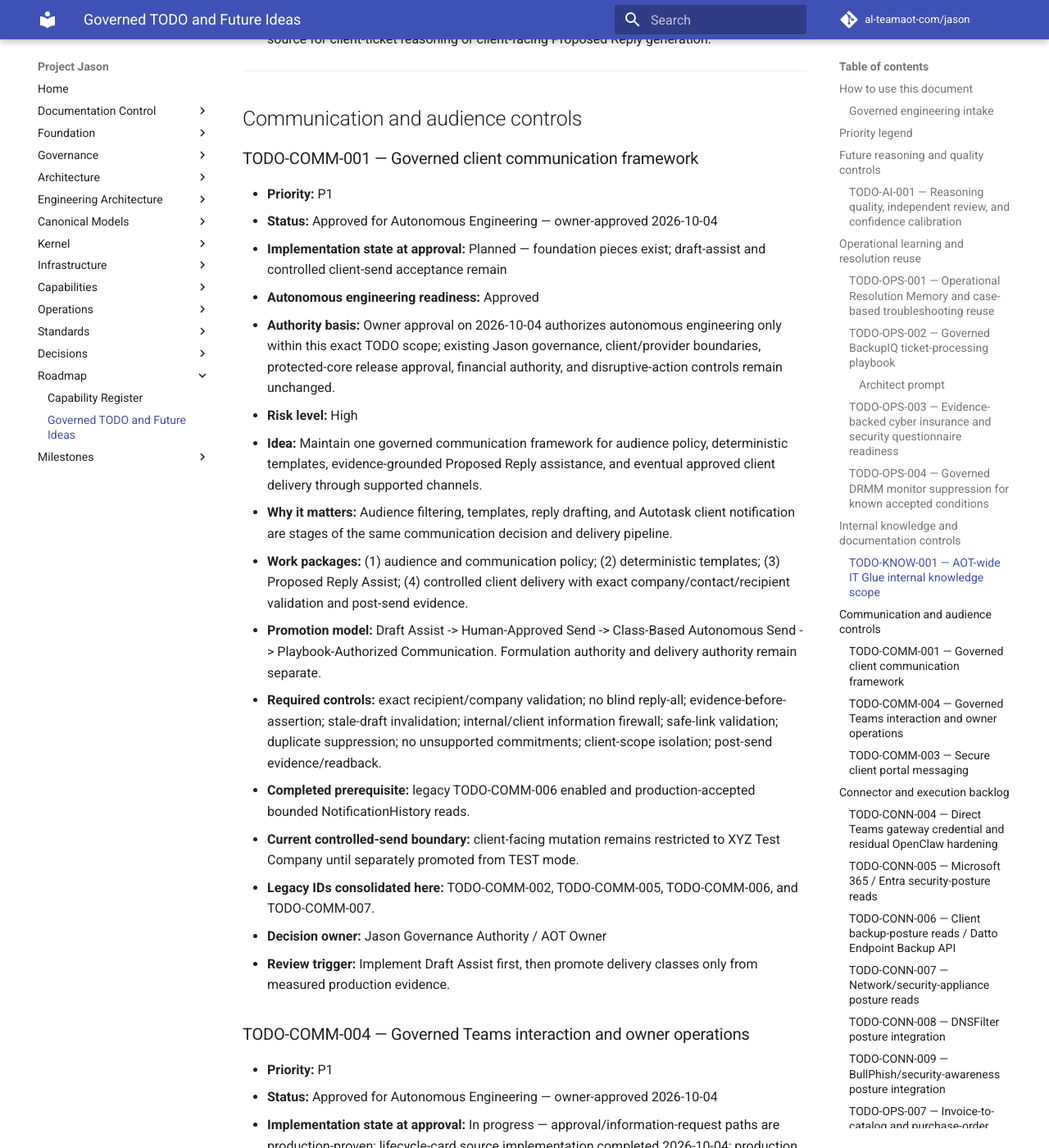
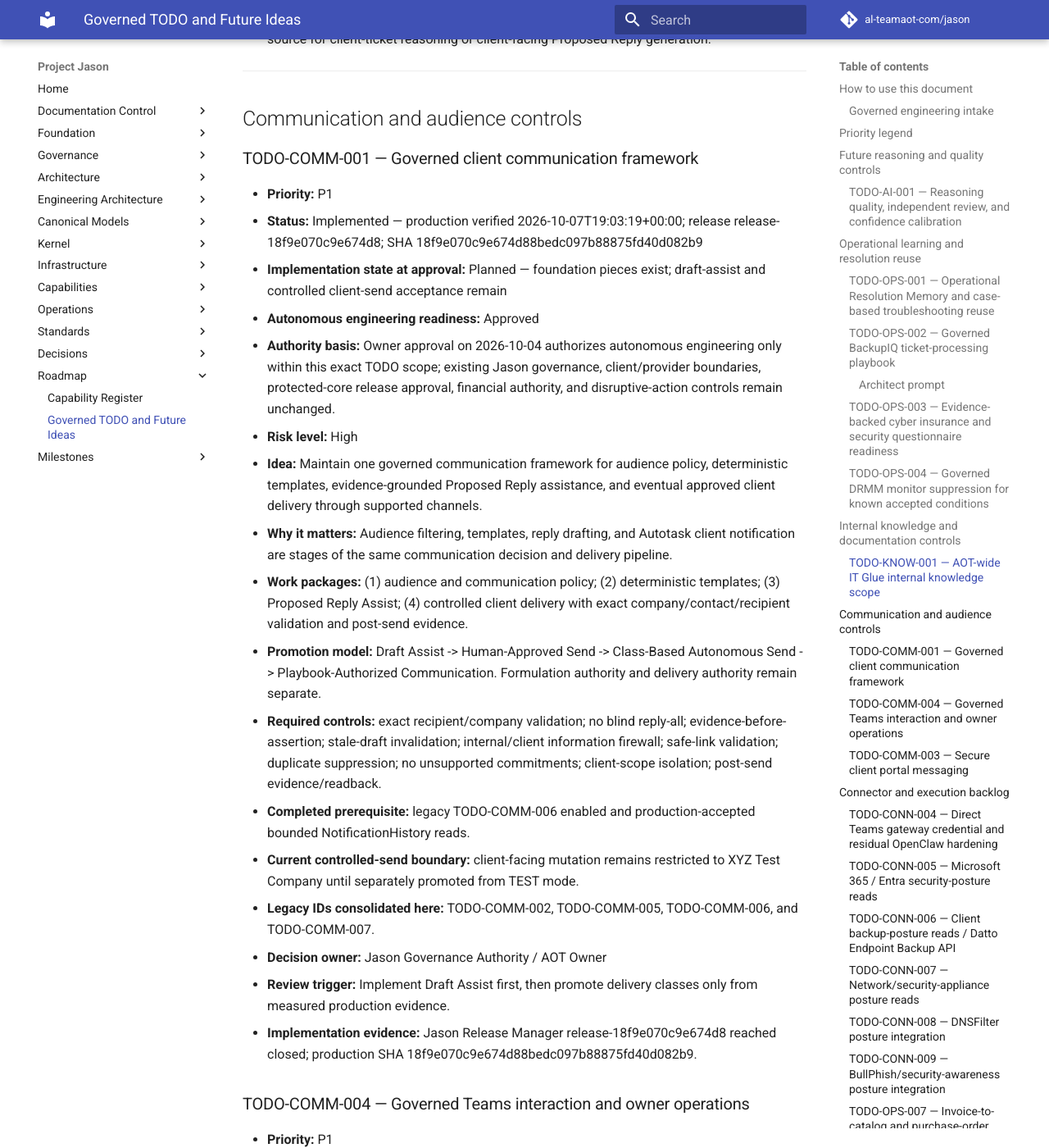
Before and after one commit to al-teamaot-com/jason, an MkDocs documentation site: the page built from docs/roadmaps/Project-Jason-TODO-and-Future-Ideas.md, in a window 1280 px wide and 1400 px high, scrolled down 20043 px. Shown: the whole window at 82% size. Built offline with MkDocs 1.6.1 and Material for MkDocs 9.7.7, drawn with Linux system fonts in a browser that asks for light colours; comment, search, counter and statistics services are not loaded.

Commit message:
Close TODO-COMM-001 after production verification

```diff
--- a/docs/roadmaps/Project-Jason-TODO-and-Future-Ideas.md
+++ b/docs/roadmaps/Project-Jason-TODO-and-Future-Ideas.md
@@ -653,7 +653,7 @@ When complete, document the implementation, tests, capability changes, and remai
 ### TODO-COMM-001 — Governed client communication framework
 
 - **Priority:** P1
-- **Status:** Approved for Autonomous Engineering — owner-approved 2026-10-04
+- **Status:** Implemented — production verified 2026-10-07T19:03:19+00:00; release release-18f9e070c9e674d8; SHA 18f9e070c9e674d88bedc097b88875fd40d082b9
 - **Implementation state at approval:** Planned — foundation pieces exist; draft-assist and controlled client-send acceptance remain
 - **Autonomous engineering readiness:** Approved
 - **Authority basis:** Owner approval on 2026-10-04 authorizes autonomous engineering only within this exact TODO scope; existing Jason governance, client/provider boundaries, protected-core release approval, financial authority, and disruptive-action controls remain unchanged.
@@ -668,7 +668,7 @@ When complete, document the implementation, tests, capability changes, and remai
 - **Legacy IDs consolidated here:** TODO-COMM-002, TODO-COMM-005, TODO-COMM-006, and TODO-COMM-007.
 - **Decision owner:** Jason Governance Authority / AOT Owner
 - **Review trigger:** Implement Draft Assist first, then promote delivery classes only from measured production evidence.
-
+- **Implementation evidence:** Jason Release Manager release-18f9e070c9e674d8 reached closed; production SHA 18f9e070c9e674d88bedc097b88875fd40d082b9.
 ### TODO-COMM-004 — Governed Teams interaction and owner operations
 
 - **Priority:** P1
```
